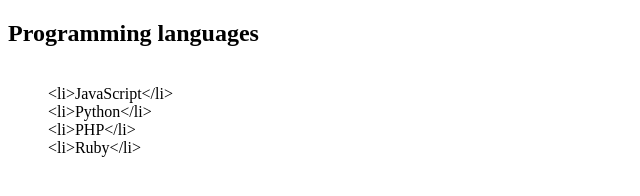
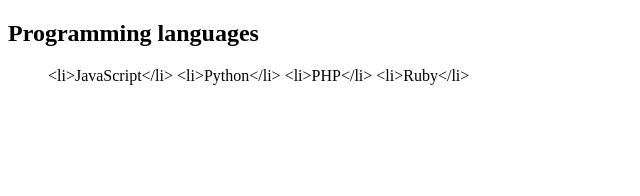
Before and after one commit to sureshkumar-cse/JS_Exercises, a plain HTML site: page innerHTML vs innerText vs textContent/update_content.html in a window 1280 px wide. Shown: the whole page, without its empty margins (0-640 px from the left). Drawn offline with Linux system fonts and the light colour scheme.

Commit message:
Setting or updating content with textContent

```diff
--- a/innerHTML vs innerText vs textContent/update_content.html
+++ b/innerHTML vs innerText vs textContent/update_content.html
@@ -21,13 +21,20 @@
             // `;
 
             /* Setting or updating content with innerText */
-            langListElement.innerText = `
+            // langListElement.innerText = `
+            //     <li>JavaScript</li>
+            //     <li>Python</li>
+            //     <li>PHP</li>
+            //     <li>Ruby</li>
+            // `;
+
+            /* Setting or updating content with textContent */
+            langListElement.textContent = `
                 <li>JavaScript</li>
                 <li>Python</li>
                 <li>PHP</li>
                 <li>Ruby</li>
             `;
-
         </script>
     </body>
 </html>
```
